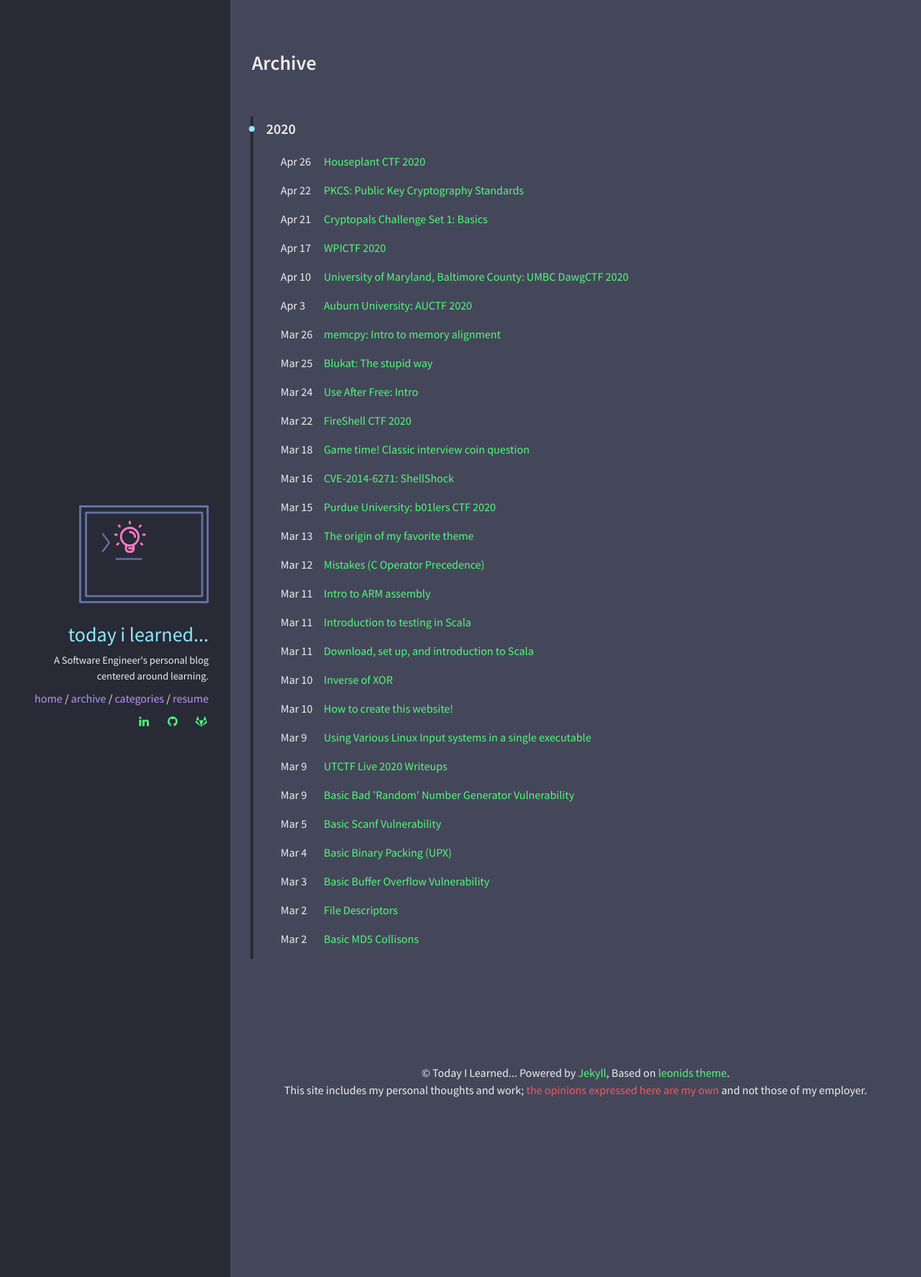
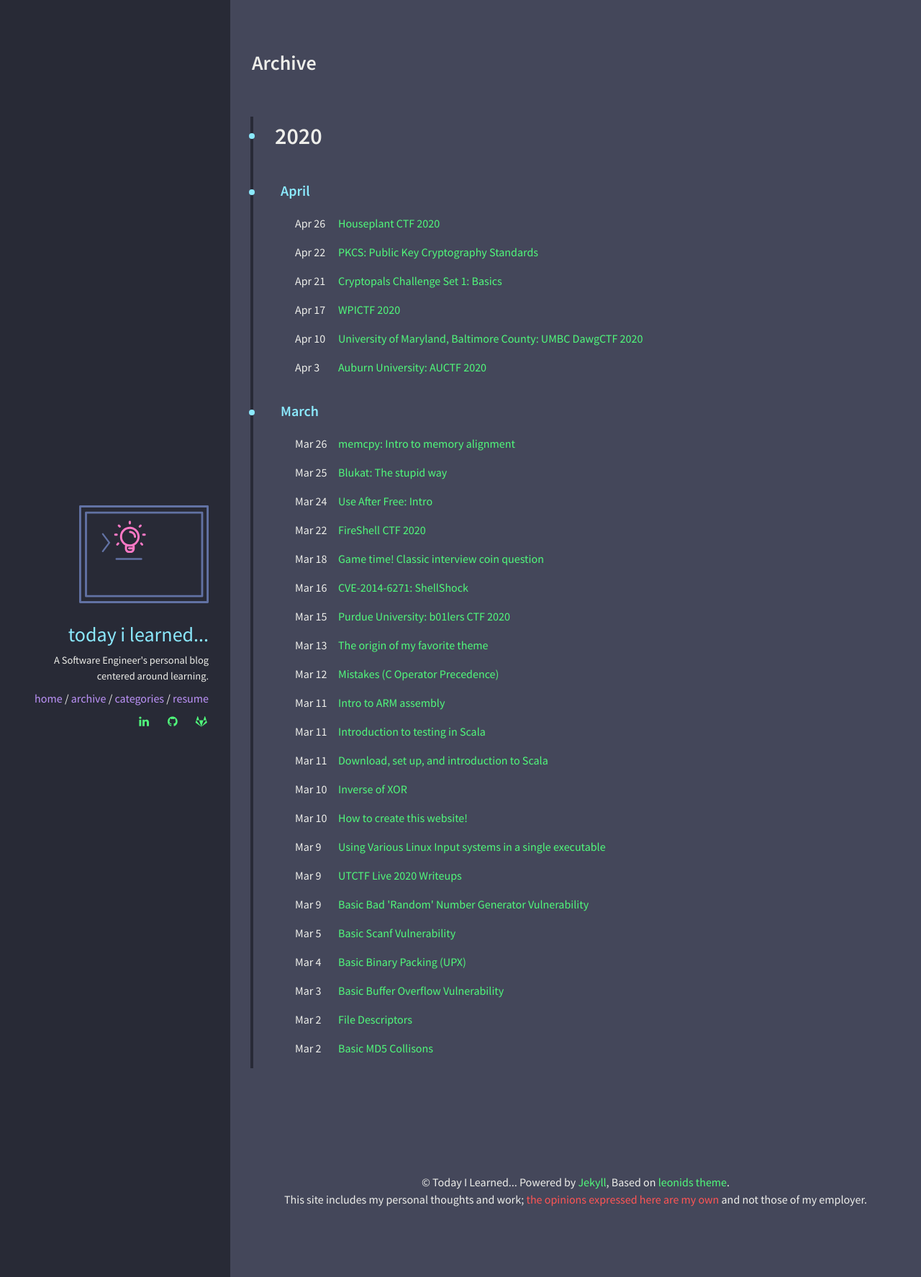
Before and after one commit to bigpick/TodayILearned, a Jekyll site: the page built from archive.html, in a window 1280 px wide. Shown: the whole page at 72% size. Built offline with Jekyll 4.4.1, drawn with Linux system fonts in a browser that asks for light colours.

Commit message:
Add sort by year and month to archive page

```diff
--- a/_sass/pages/_archive.scss
+++ b/_sass/pages/_archive.scss
@@ -23,12 +23,28 @@
     .archive-year {
       margin-left: 1em;
       &:before {
+        content: "";
+        position: absolute;
+        left: 0;
+        top: 50%;
+        margin-left: -4px;
+        margin-top: -4px;
+        width: 8px;
+        height: 8px;
+        background: $info;
+        border-radius: 50%;
+      }
+    }
+    .archive-month {
+      margin-left: 2em;
+      color: $info;
+      &:before {
         content: " ";
         position: absolute;
         left: 0;
         top: 50%;
         margin-left: -4px;
-        margin-top: -4px;
+        margin-top: -2px;
         width: 8px;
         height: 8px;
         background: $info;
--- a/archive.html
+++ b/archive.html
@@ -6,19 +6,24 @@ permalink: /archive/
 
 <div class="archive">
   <div class="timeline" id="timeline">
-    {% assign posts_by_year = site.posts | group_by_exp:"post", "post.date | date: '%Y' " %}
-    {% for group in posts_by_year %}
-      <div class="archive-title">
-        <h4 class="archive-year">{{ group.name }}</h4>
-      </div>
+    {% assign postsByYear = site.posts | group_by_exp:"post", "post.date | date: '%Y'" %}
+    {% for year in postsByYear %}
+        <div class="archive-title">
+            <h1 class="archive-year">{{ year.name }}</h4>
+        </div>
+      {% assign postsByMonth = year.items | group_by_exp:"post", "post.date | date: '%B'" %}
 
-      <ul>
-      {% for post in group.items %}
-        <li><div style="width:60px;float:left;">{{ post.date | date: "%b %-d" }}</div> <a href="{{ site.url }}{{ post.url }}">{{ post.title }}</a></li>
+      {% for month in postsByMonth %}
+        <div class="archive-title">
+          <h4 class="archive-month">{{ month.name }}</h4>
+        </div>
+        <ul>
+          {% for post in month.items %}
+            <li><div style="width:80px;float:left;padding-left:20px;">{{ post.date | date: "%b %-d" }}</div> <a href="{{ site.url }}{{ post.url }}">{{ post.title }}</a></li>
+          {% endfor %}
+        </ul>
+
       {% endfor %}
-      </ul>
-
     {% endfor %}
   </div>
-
 </div>
```
Also changed, not shown: Gemfile.lock.
